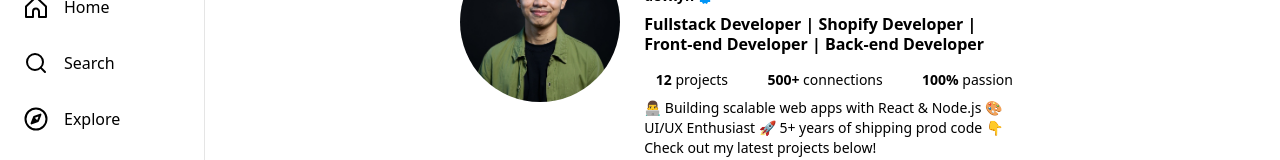
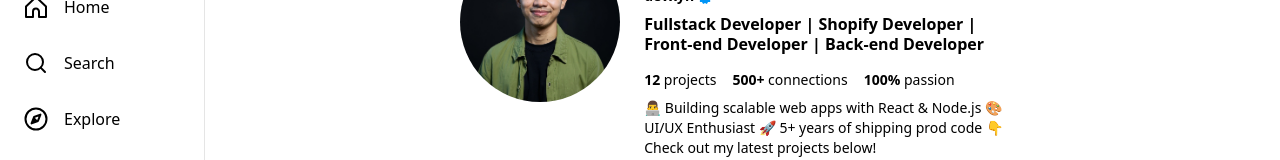
Before and after one commit to devxyn/instagram-portfolio, a React (Vite) app: page / in a window 1280 px wide. Shown: the part 122-282 px from the top of the page. Built offline with nearby package versions, Linux system fonts and the light colour scheme.

Commit message:
fix: Center align text in Profile component for improved visual consistency

```diff
--- a/src/components/Profile.tsx
+++ b/src/components/Profile.tsx
@@ -18,9 +18,9 @@
 
         {/* Personal Details */}
         <div className='flex sm:block flex-col justify-center'>
-          <div className='mb-2 pt-2'>
+          <div className='mb-2 pt-2 text-center xs:text-left'>
             <h1 className='text-2xl sm:text-3xl font-bold '>{PROFILE_DATA.name}</h1>
-            <h3 className='text-sm font-semibold flex items-center gap-1'>
+            <h3 className='text-sm font-semibold flex justify-center xs:justify-start items-center gap-1'>
               {PROFILE_DATA.username}
               <span className='pt-0.5'>
                 <VerifiedIcon size={14} />
@@ -29,7 +29,7 @@
           </div>
           <h2 className='hidden sm:block text-base font-semibold leading-tight'>{PROFILE_DATA.title}</h2>
 
-          <div className='flex flex-row justify-around xs:justify-baseline xs:gap-2 sm:gap-4 sm:mt-2 md:mt-4 mb-2'>
+          <div className='flex flex-row justify-center xs:justify-start gap-2 sm:gap-4 sm:mt-2 md:mt-4 mb-2'>
             <p className='text-sm'>
               <span className='font-semibold'>{PROFILE_DATA.projectCount}</span> projects
             </p>
```
